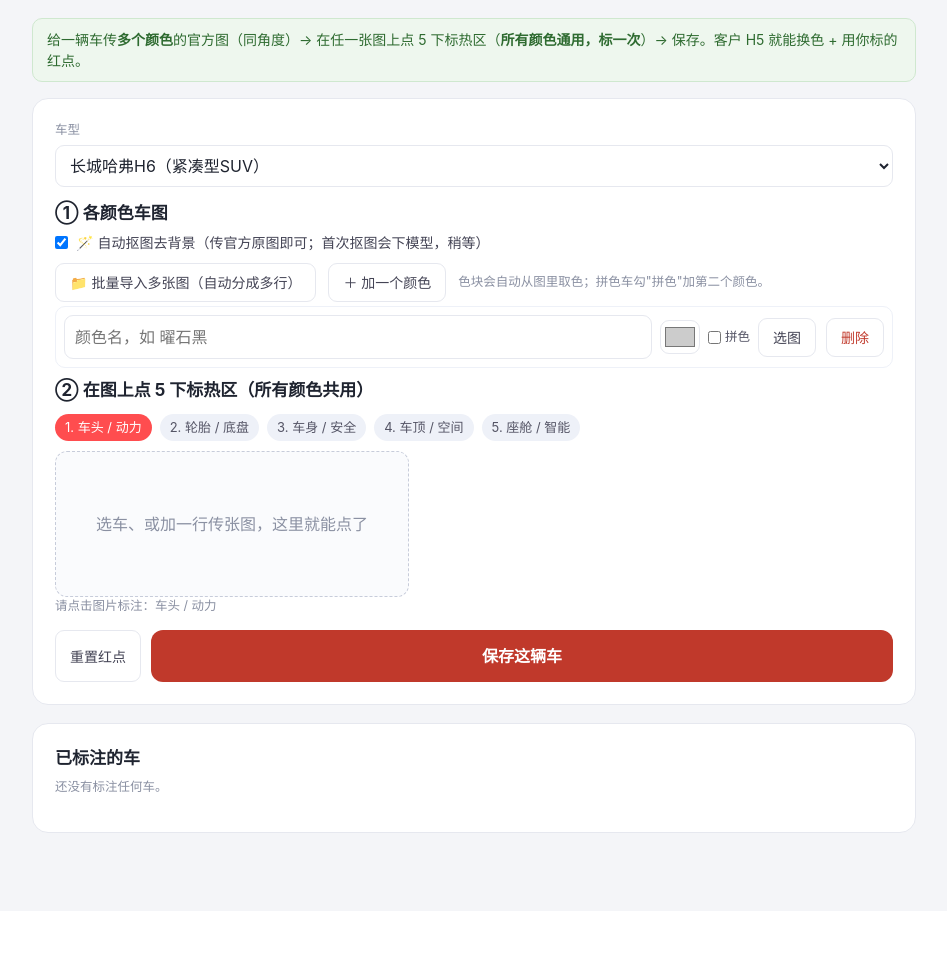
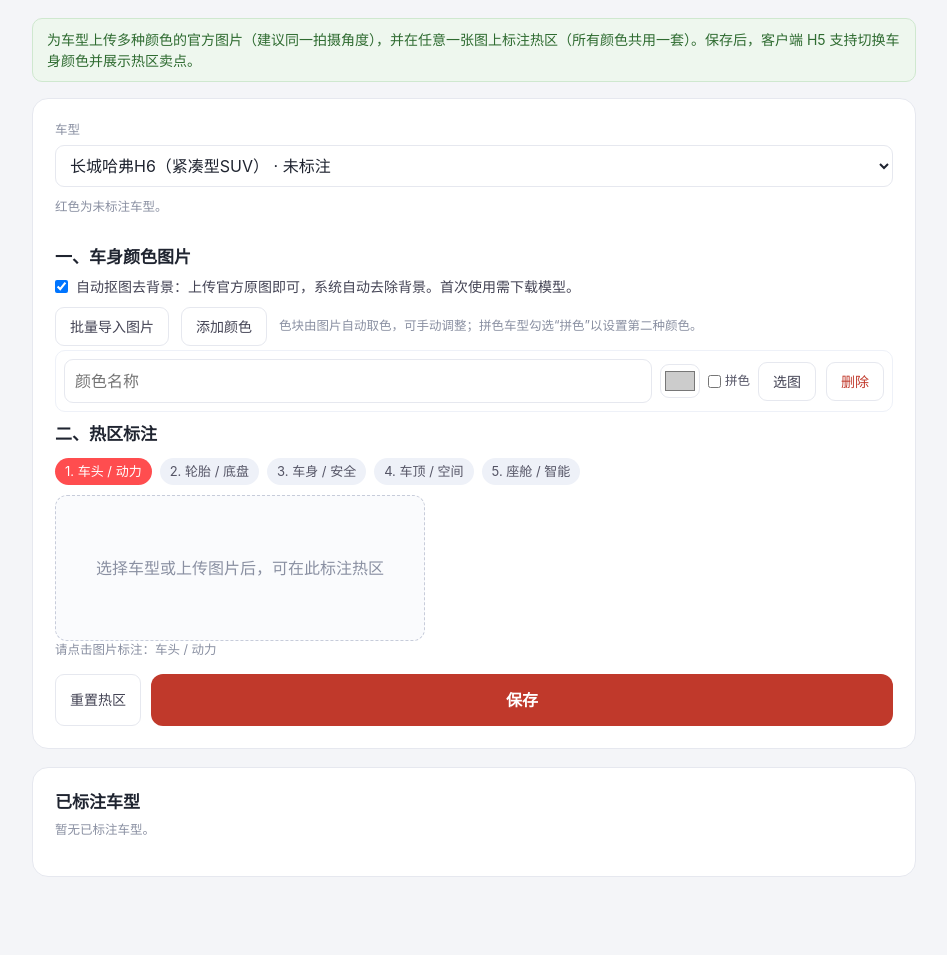
Before and after one commit to Diazzzzzz/Model_Comparison_Agent, a Flask app: page /admin in a window 1280 px wide. Shown: the part 63-1018 px from the top of the page, without its empty margins (166-1113 px from the left). Before the commit the page ends 896 px from the top, so only its background shows below. Run offline with Flask 3, Linux system fonts and the light colour scheme.

Commit message:
polish(admin): 车型下拉未标注标红; 页面文案改正式、去掉口语化括号说明

```diff
--- a/templates/admin.html
+++ b/templates/admin.html
@@ -34,48 +34,49 @@
     <span class="role">内部工具</span>
     <a class="ghost" href="{{ url_for('index') }}">← 回销售端</a>
   </header>
-  <div class="note">给一辆车传<b>多个颜色</b>的官方图（同角度）→ 在任一张图上点 5 下标热区（<b>所有颜色通用，标一次</b>）→ 保存。客户 H5 就能换色 + 用你标的红点。</div>
+  <div class="note">为车型上传多种颜色的官方图片（建议同一拍摄角度），并在任意一张图上标注热区（所有颜色共用一套）。保存后，客户端 H5 支持切换车身颜色并展示热区卖点。</div>
 
   <form class="card" method="post" action="{{ url_for('admin_save') }}" enctype="multipart/form-data" id="f">
     <div class="field" style="margin-bottom:14px">
       <label>车型</label>
       <select name="car" id="car">
-        {% for c in cars %}<option value="{{ c.name }}">{{ c.name }}（{{ c.level }}）{{ '｜已标注' if c.name in assets else '' }}</option>{% endfor %}
+        {% for c in cars %}{% set done = c.name in assets %}<option value="{{ c.name }}"{% if not done %} style="color:#c0392b"{% endif %}>{{ c.name }}（{{ c.level }}）{% if not done %} · 未标注{% endif %}</option>{% endfor %}
       </select>
+      <p class="hint" style="margin-top:6px">红色为未标注车型。</p>
     </div>
 
-    <h2>① 各颜色车图</h2>
+    <h2>一、车身颜色图片</h2>
     <label style="display:flex;align-items:center;gap:8px;margin-bottom:10px;font-size:14px;color:#445">
-      <input type="checkbox" name="cutout" checked style="width:auto"> 🪄 自动抠图去背景（传官方原图即可；首次抠图会下模型，稍等）
+      <input type="checkbox" name="cutout" checked style="width:auto"> 自动抠图去背景：上传官方原图即可，系统自动去除背景。首次使用需下载模型。
     </label>
     <div class="toolrow">
-      <label class="ghost" style="cursor:pointer">📁 批量导入多张图（自动分成多行）<input type="file" id="batch" accept="image/*" multiple style="display:none"></label>
-      <button type="button" class="ghost" id="addRow">＋ 加一个颜色</button>
-      <span class="hint" style="margin:0">色块会自动从图里取色；拼色车勾"拼色"加第二个颜色。</span>
+      <label class="ghost" style="cursor:pointer">批量导入图片<input type="file" id="batch" accept="image/*" multiple style="display:none"></label>
+      <button type="button" class="ghost" id="addRow">添加颜色</button>
+      <span class="hint" style="margin:0">色块由图片自动取色，可手动调整；拼色车型勾选“拼色”以设置第二种颜色。</span>
     </div>
     <div id="rows"></div>
 
-    <h2>② 在图上点 5 下标热区（所有颜色共用）</h2>
+    <h2>二、热区标注</h2>
     <div class="steps" id="steps">
       {% for p in parts %}<span class="step" data-k="{{ p.key }}">{{ loop.index }}. {{ p.label }}</span>{% endfor %}
     </div>
-    <div class="stage" id="stage"><div class="placeholder" id="ph">选车、或加一行传张图，这里就能点了</div></div>
+    <div class="stage" id="stage"><div class="placeholder" id="ph">选择车型或上传图片后，可在此标注热区</div></div>
     <p class="hint" id="tip"></p>
 
     <input type="hidden" name="hotspots" id="hotspots" value="{}">
     <div style="display:flex;gap:10px;margin-top:14px">
-      <button type="button" class="ghost" id="reset">重置红点</button>
-      <button type="submit" class="primary" style="margin-top:0;flex:1" id="save" disabled>保存这辆车</button>
+      <button type="button" class="ghost" id="reset">重置热区</button>
+      <button type="submit" class="primary" style="margin-top:0;flex:1" id="save" disabled>保存</button>
     </div>
   </form>
 
   <div class="card">
-    <h2>已标注的车</h2>
+    <h2>已标注车型</h2>
     {% if assets %}
     <table class="assets"><tr><th>车型</th><th>颜色数</th><th>红点</th></tr>
       {% for name, a in assets.items() %}<tr><td>{{ name }}</td><td>{{ a.colors|length }}</td><td>{{ a.hotspots|length }}/5</td></tr>{% endfor %}
     </table>
-    {% else %}<p class="hint">还没有标注任何车。</p>{% endif %}
+    {% else %}<p class="hint">暂无已标注车型。</p>{% endif %}
   </div>
 </div>
 
@@ -128,7 +129,7 @@
     row.innerHTML =
       '<img class="cthumb" style="display:none">'+
       '<div class="cfields">'+
-        '<input name="color_name_'+i+'" placeholder="颜色名，如 曜石黑" class="cname">'+
+        '<input name="color_name_'+i+'" placeholder="颜色名称" class="cname">'+
         '<input type="color" name="color_hex_'+i+'" value="#cccccc" class="chex" title="主色">'+
         '<label class="twolab"><input type="checkbox" class="twotone"> 拼色</label>'+
         '<input type="color" name="color_hex2_'+i+'" value="#888888" class="chex2" title="第二色" style="display:none" disabled>'+
@@ -181,7 +182,7 @@
   function refreshAnno(){
     const src=firstImage();
     if(src){ const marks=[...stage.querySelectorAll('.mk')]; stage.innerHTML=''; annoImg=document.createElement('img'); annoImg.src=src; stage.appendChild(annoImg); annoImg.addEventListener('click',onClick); marks.forEach(m=>stage.appendChild(m)); }
-    else { stage.innerHTML='<div class="placeholder">选车、或加一行传张图，这里就能点了</div>'; annoImg=null; }
+    else { stage.innerHTML='<div class="placeholder">选择车型或上传图片后，可在此标注热区</div>'; annoImg=null; }
     stepUI();
   }
 
@@ -205,7 +206,7 @@
   document.getElementById('f').addEventListener('submit', function(e){
     let bad=false;
     rowsBox.querySelectorAll('.crow').forEach(r=>{ const nm=r.querySelector('.cname').value.trim(); const hasImg=r.querySelector('.cthumb').style.display!=='none'; if(hasImg && !nm) bad=true; });
-    if(bad){ e.preventDefault(); alert('有颜色图还没填颜色名，填一下再保存'); }
+    if(bad){ e.preventDefault(); alert('存在未命名的颜色，请填写颜色名称后再保存。'); }
   });
   window.addEventListener('load', ()=>loadCar(document.getElementById('car').value));
 </script>
```
